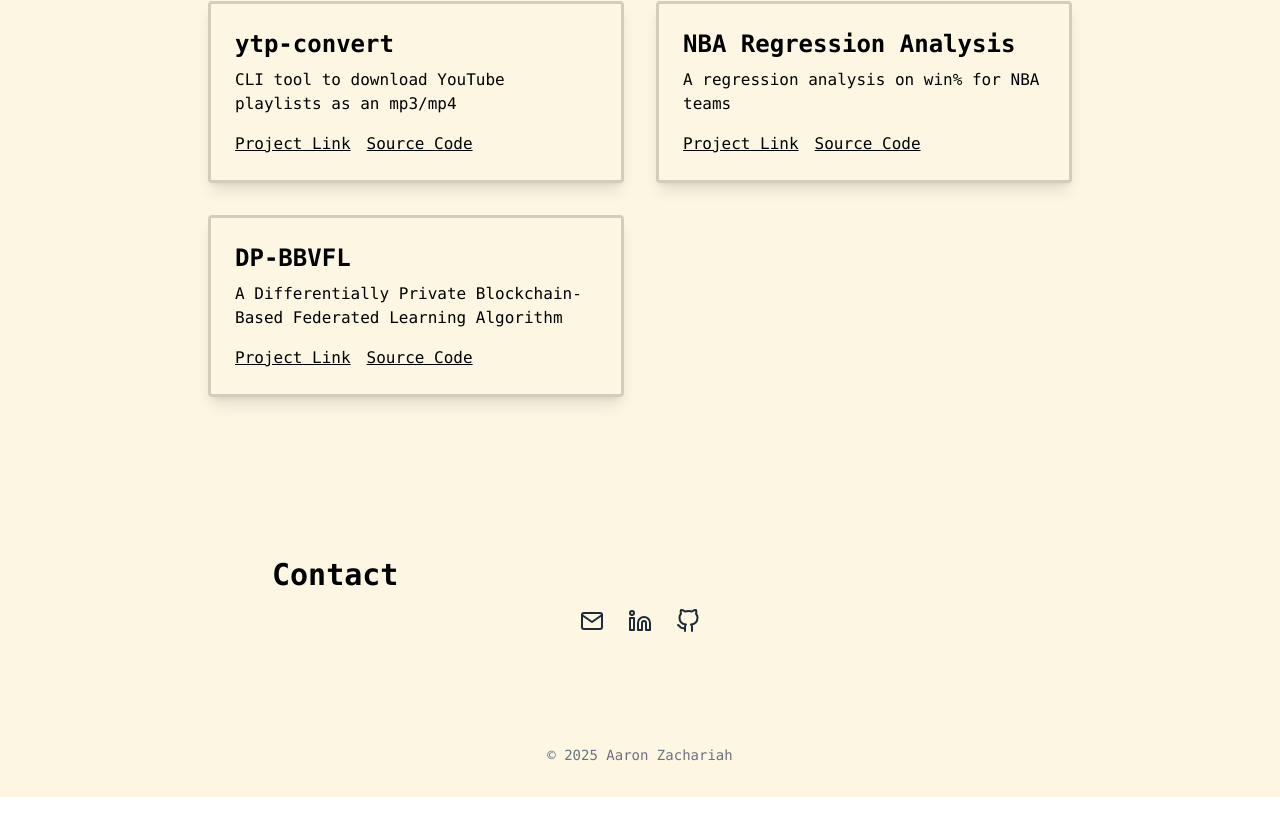
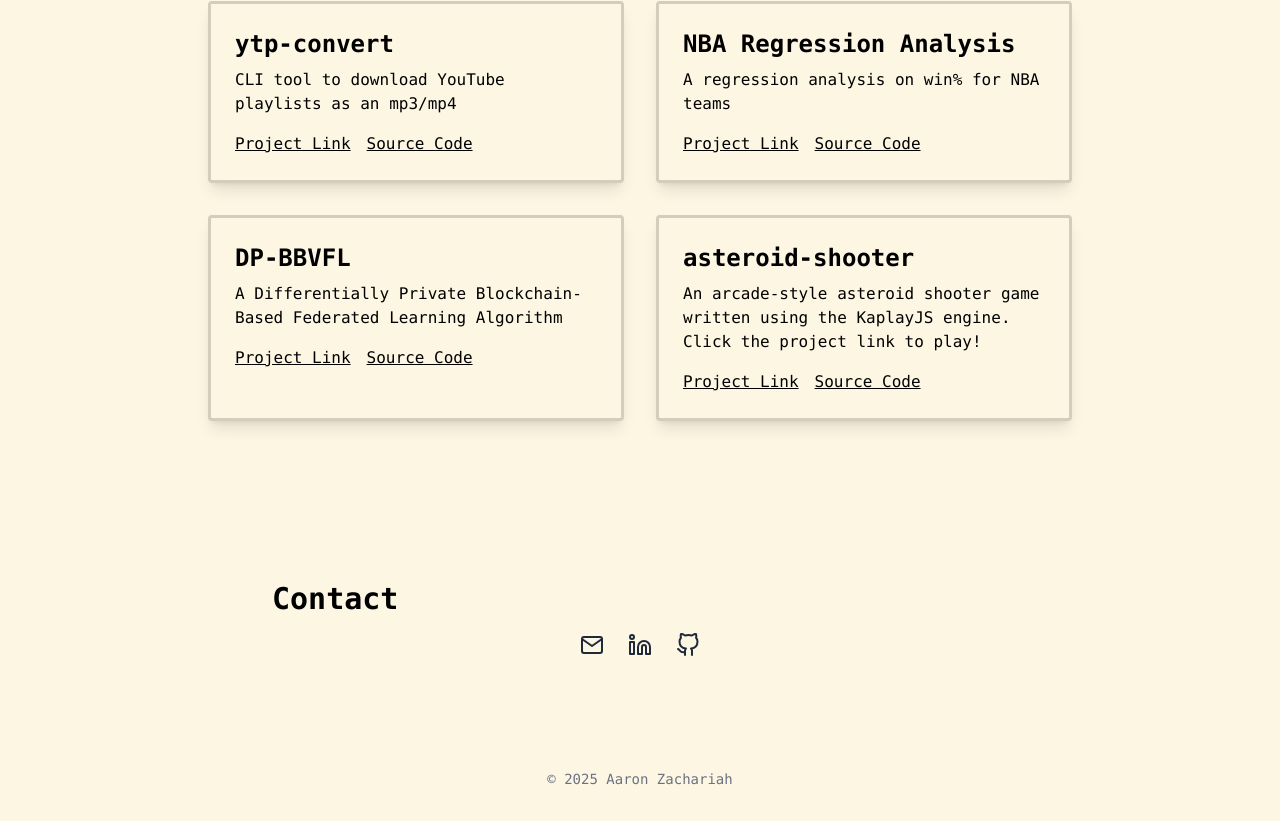
Before and after one commit to zachaa2/zachaa2.github.io, a React (Vite) app: page /#/ in a window 1280 px wide. Shown: the part 941-1762 px from the top of the page. Before the commit the page ends 1738 px from the top, so only its background shows below. Built offline with nearby package versions, Linux system fonts and the light colour scheme.

Commit message:
chore: add asteroid-shooter project

```diff
--- a/src/data/projects.js
+++ b/src/data/projects.js
@@ -15,5 +15,11 @@ export const projects = [
       description: 'A Differentially Private Blockchain-Based Federated Learning Algorithm',
       repoUrl: 'https://github.com/AI-and-Blockchain/F23_HealthFederated',
       liveUrl: 'https://arxiv.org/abs/2407.07054',
-    }
+    },
+    {
+      title: "asteroid-shooter",
+      description: "An arcade-style asteroid shooter game written using the KaplayJS engine. Click the project link to play!",
+      repoUrl: "https://github.com/zachaa2/asteroid-shooter",
+      liveUrl: "https://zachaa2.github.io/asteroid-shooter/",
+    },
   ];
```
